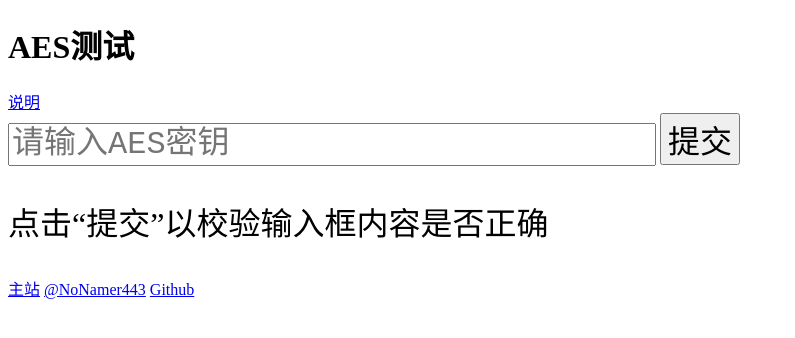
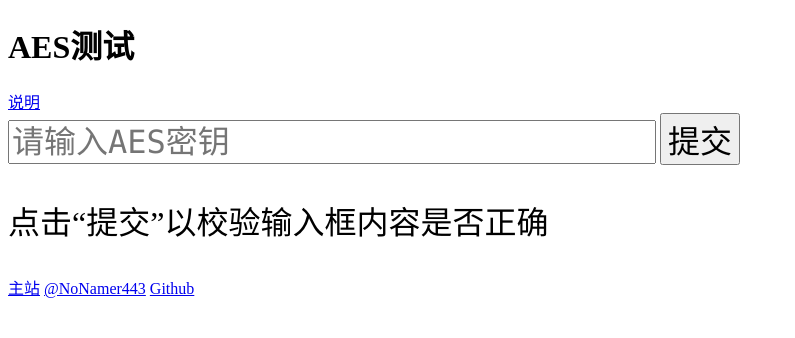
Before and after one commit to NoNamer443/aes-test, a plain HTML site: page index.html in a window 1280 px wide. Shown: the whole page, without its empty margins (0-795 px from the left). Drawn offline with Linux system fonts and the light colour scheme.

Commit message:
更新key-input的字体样式，添加"Consolas"以提升可读性

```diff
--- a/style.css
+++ b/style.css
@@ -5,5 +5,5 @@
 }
 #key-input {
     width: 50vw;
-    font-family: ui-monospace, monospace;
+    font-family: ui-monospace, "Consolas", monospace;
 }
```
